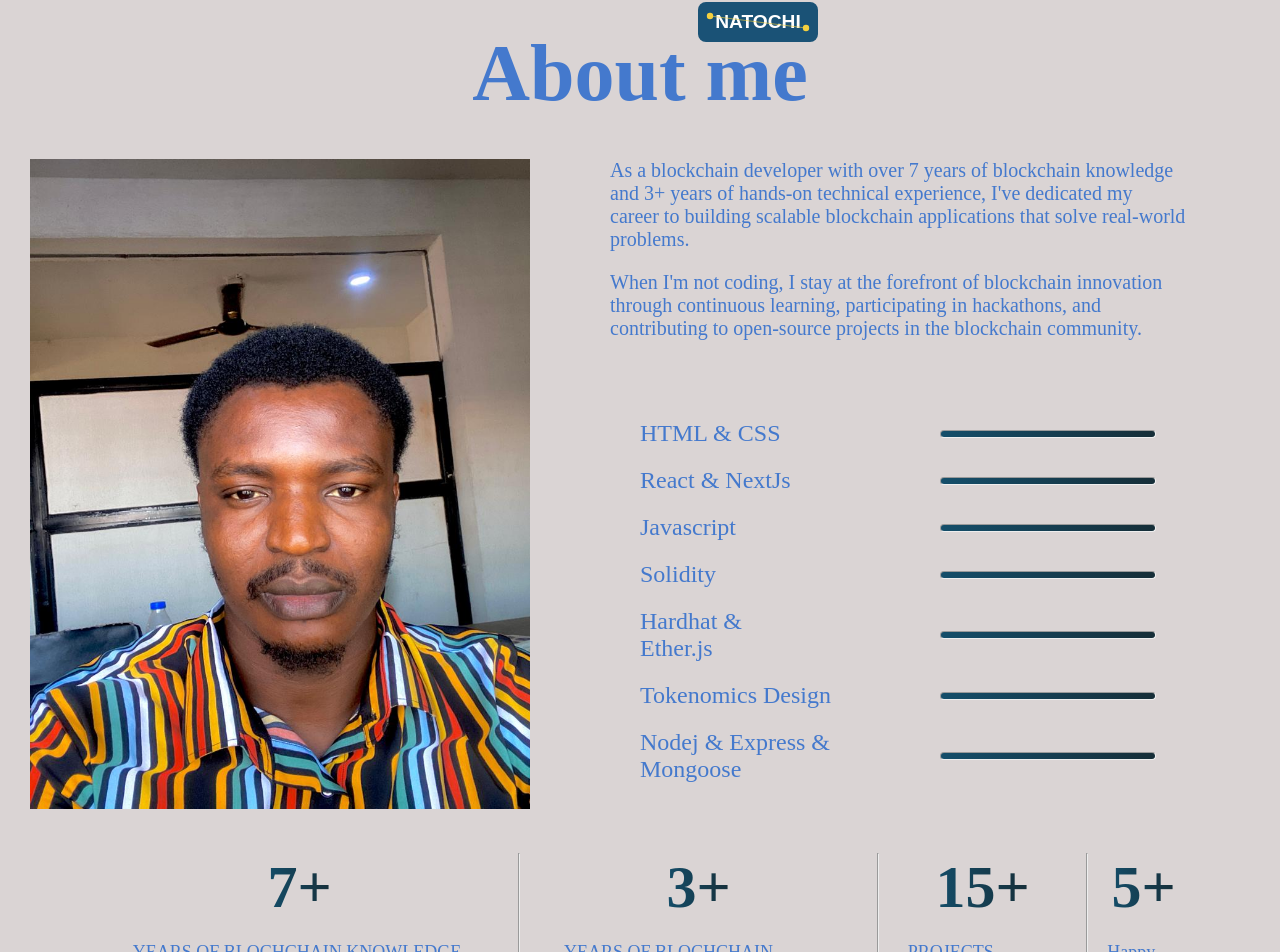
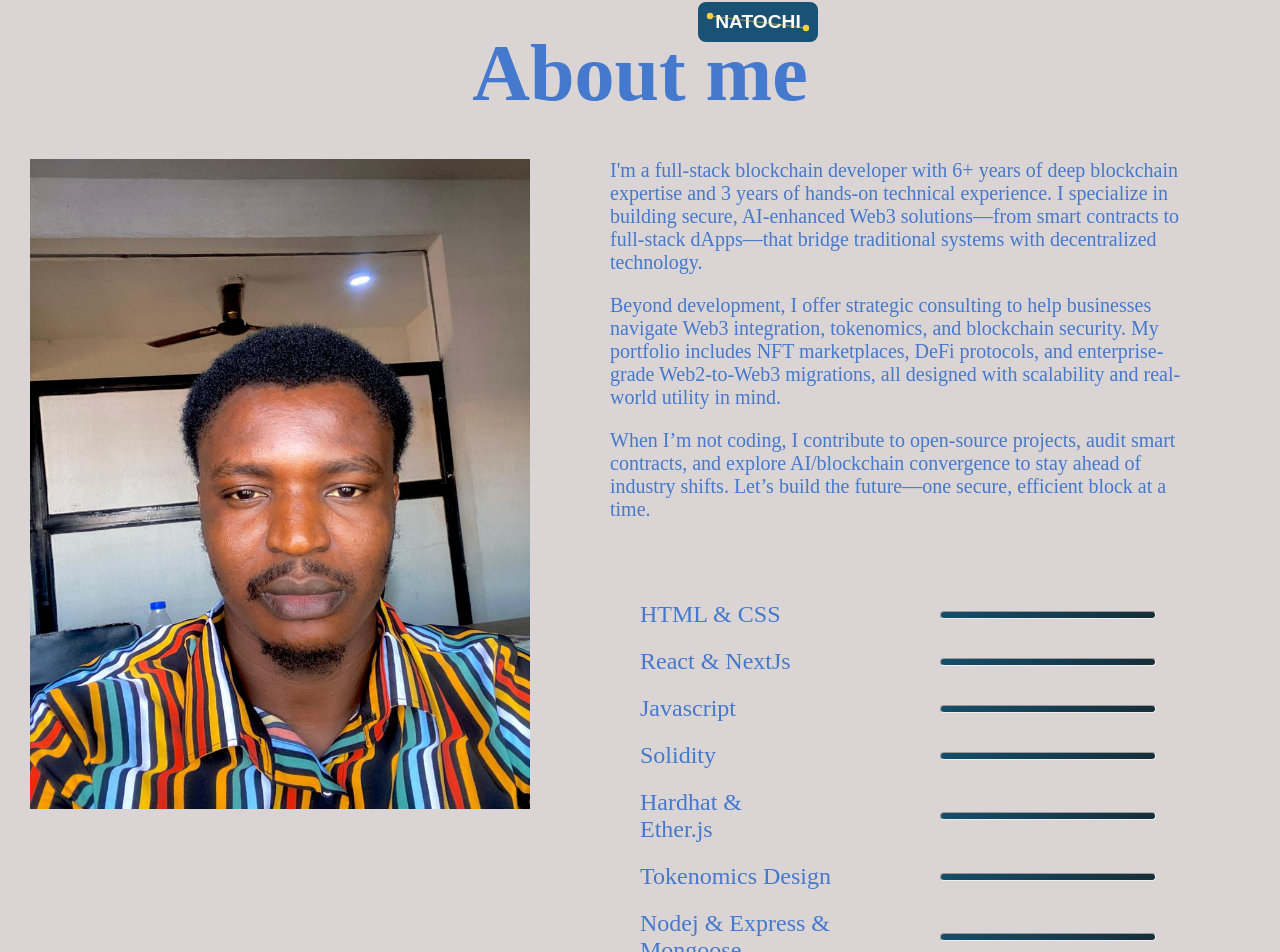
Before and after one commit to DaniTechdev/MyPortfolio-Natochi-, a Next.js app: page / in a window 1280 px wide. Shown: the part 1266-2218 px from the top of the page. Built offline with nearby package versions, Linux system fonts and the light colour scheme.

Commit message:
updated my services to reflex what I offer

```diff
--- a/Components/About/About.jsx
+++ b/Components/About/About.jsx
@@ -33,16 +33,27 @@ const About = () => {
             data-aos-duration="2000"
           >
             <p>
-              As a blockchain developer with over 7 years of blockchain
-              knowledge and 3+ years of hands-on technical experience, I've
-              dedicated my career to building scalable blockchain applications
-              that solve real-world problems.
-            </p>
+              {" "}
+              I'm a full-stack blockchain developer with 6+ years of deep
+              blockchain expertise and 3 years of hands-on technical experience.
+              I specialize in building secure, AI-enhanced Web3 solutions—from
+              smart contracts to full-stack dApps—that bridge traditional
+              systems with decentralized technology.{" "}
+            </p>{" "}
             <p>
-              When I'm not coding, I stay at the forefront of blockchain
-              innovation through continuous learning, participating in
-              hackathons, and contributing to open-source projects in the
-              blockchain community.
+              {" "}
+              Beyond development, I offer strategic consulting to help
+              businesses navigate Web3 integration, tokenomics, and blockchain
+              security. My portfolio includes NFT marketplaces, DeFi protocols,
+              and enterprise-grade Web2-to-Web3 migrations, all designed with
+              scalability and real-world utility in mind.{" "}
+            </p>{" "}
+            <p>
+              {" "}
+              When I’m not coding, I contribute to open-source projects, audit
+              smart contracts, and explore AI/blockchain convergence to stay
+              ahead of industry shifts. Let’s build the future—one secure,
+              efficient block at a time.{" "}
             </p>
           </div>{" "}
           <div
```
